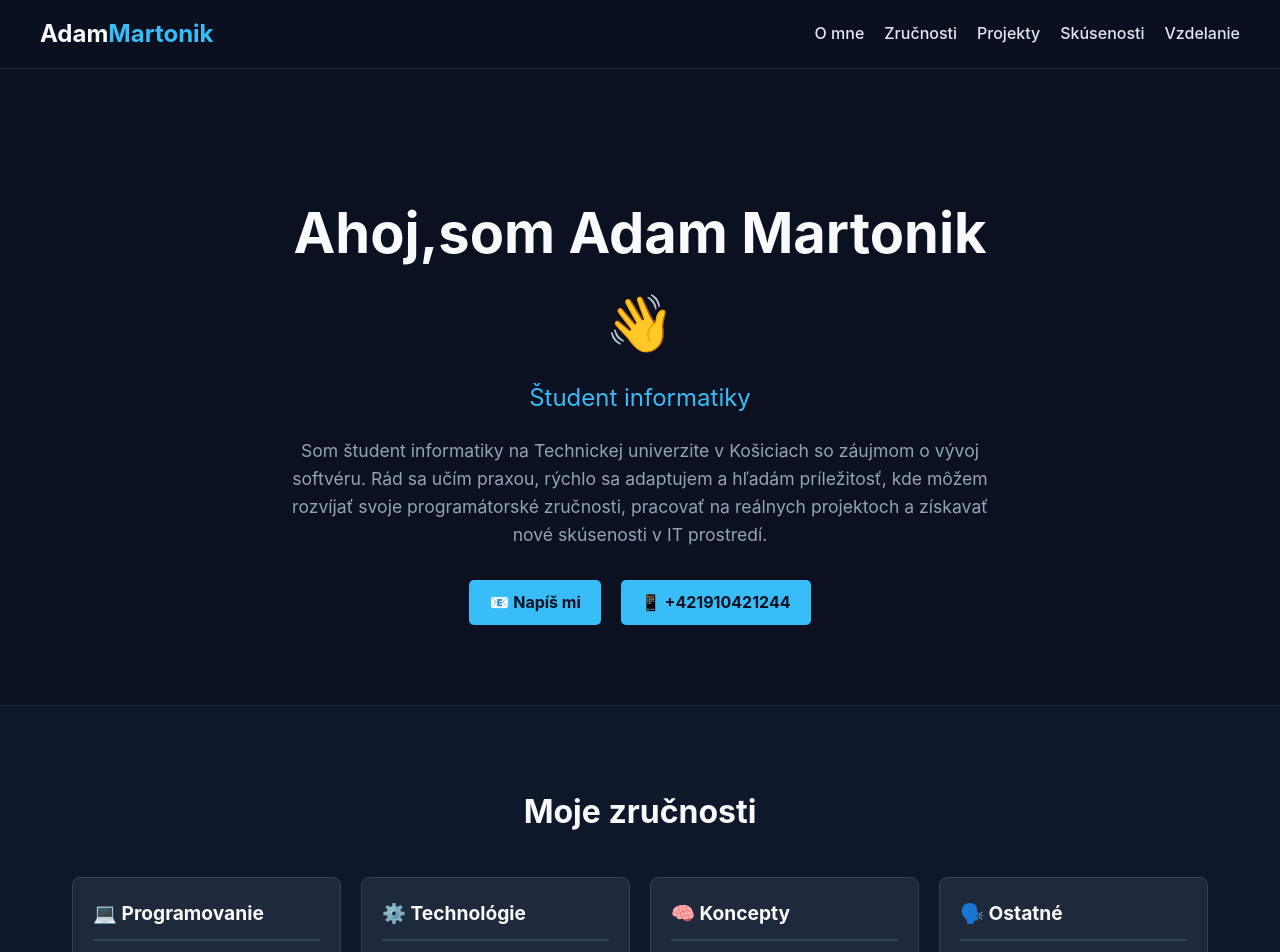
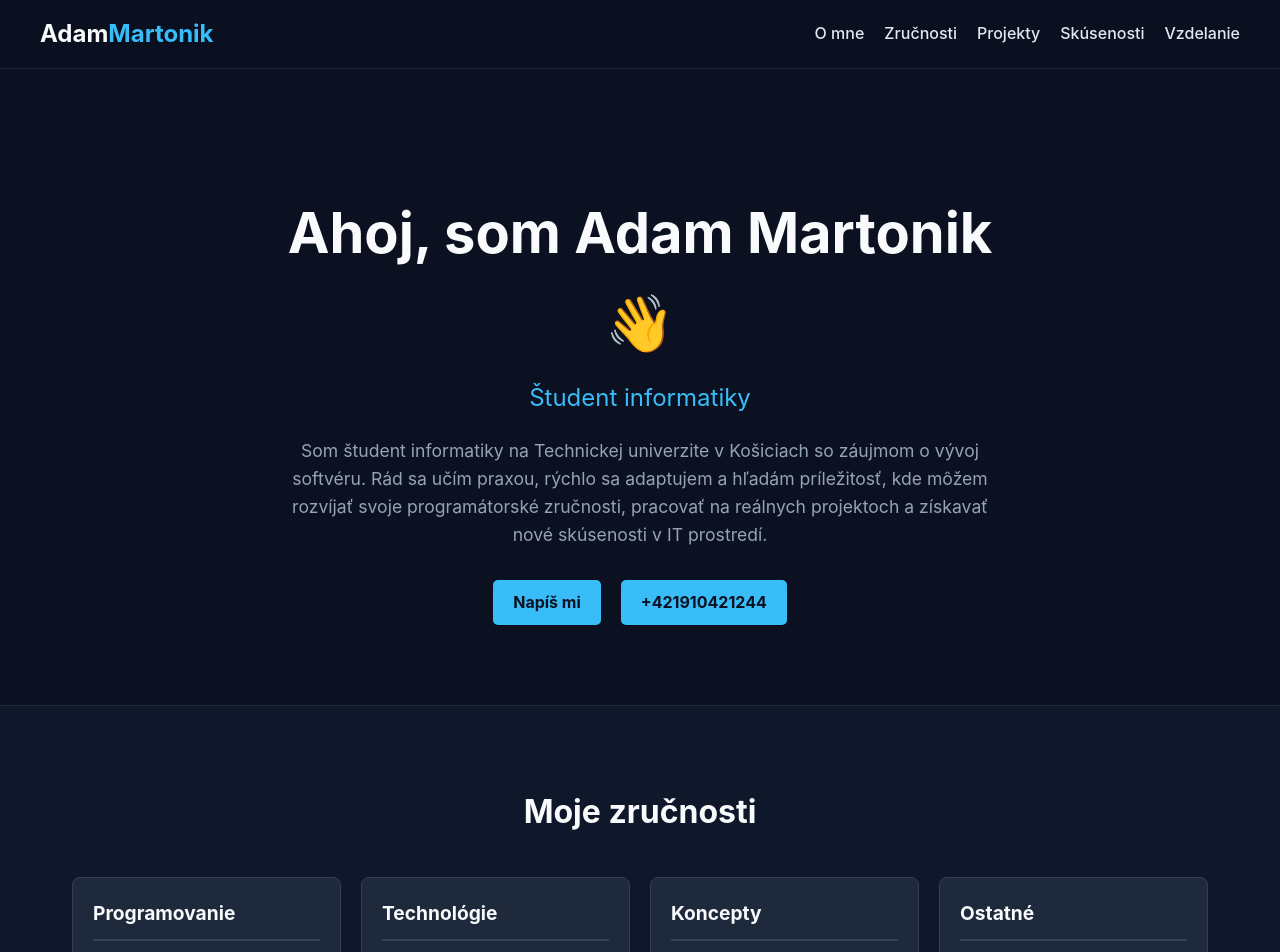
Before and after one commit to adam-martonik/portfolio, a React (Vite) app: page / in a window 1280 px wide. Shown: the top 952 px of the page. Built offline with nearby package versions, Linux system fonts and the light colour scheme.

Commit message:
zmena projektov

```diff
--- a/src/sections/Hero.jsx
+++ b/src/sections/Hero.jsx
@@ -5,16 +5,16 @@ function Hero() {
     return (
         <section style={styles.section} id="about">
             <div className="container" style={styles.container}>
-                <h1 style={styles.heading}>Ahoj,som {personalInfo.name} 👋</h1>
+                <h1 style={styles.heading}>Ahoj, som {personalInfo.name} 👋</h1>
                 <h2 style={styles.subheading}>Študent informatiky</h2>
                 <p style={styles.bio}>{personalInfo.about}</p>
 
                 <div style={styles.contact}>
                     <a href={`mailto:${personalInfo.email}`} style={styles.link}>
-                        📧 Napíš mi
+                         Napíš mi
                     </a>
                     <a href={`tel:${personalInfo.phone}`} style={styles.link}>
-                        📱 {personalInfo.phone}
+                         {personalInfo.phone}
                     </a>
                 </div>
             </div>
--- a/src/sections/Skills.jsx
+++ b/src/sections/Skills.jsx
@@ -10,7 +10,7 @@ function Skills() {
 
                     {/* Zručnosti - Programovanie */}
                     <div style={styles.card}>
-                        <h3 style={styles.cardTitle}>💻 Programovanie</h3>
+                        <h3 style={styles.cardTitle}> Programovanie</h3>
                         <div style={styles.tags}>
                             {skills.programming.map((skill, index) => (
                                 <span key={index} style={styles.tag}>{skill}</span>
@@ -20,7 +20,7 @@ function Skills() {
 
                     {/* Zručnosti - Technológie */}
                     <div style={styles.card}>
-                        <h3 style={styles.cardTitle}>⚙️ Technológie</h3>
+                        <h3 style={styles.cardTitle}> Technológie</h3>
                         <div style={styles.tags}>
                             {skills.technologies.map((tech, index) => (
                                 <span key={index} style={styles.tag}>{tech}</span>
@@ -30,7 +30,7 @@ function Skills() {
 
                     {/* Zručnosti - Koncepty */}
                     <div style={styles.card}>
-                        <h3 style={styles.cardTitle}>🧠 Koncepty</h3>
+                        <h3 style={styles.cardTitle}> Koncepty</h3>
                         <div style={styles.tags}>
                             {skills.concepts.map((concept, index) => (
                                 <span key={index} style={styles.tag}>{concept}</span>
@@ -40,7 +40,7 @@ function Skills() {
 
                     {/* Zručnosti - Soft Skills a Jazyky */}
                     <div style={styles.card}>
-                        <h3 style={styles.cardTitle}>🗣️ Ostatné</h3>
+                        <h3 style={styles.cardTitle}> Ostatné</h3>
                         <div style={styles.tags}>
                             {skills.languages.map((lang, index) => (
                                 <span key={`lang-${index}`} style={{...styles.tag, backgroundColor: '#e2e8f0', color: '#333'}}>{lang}</span>
```
